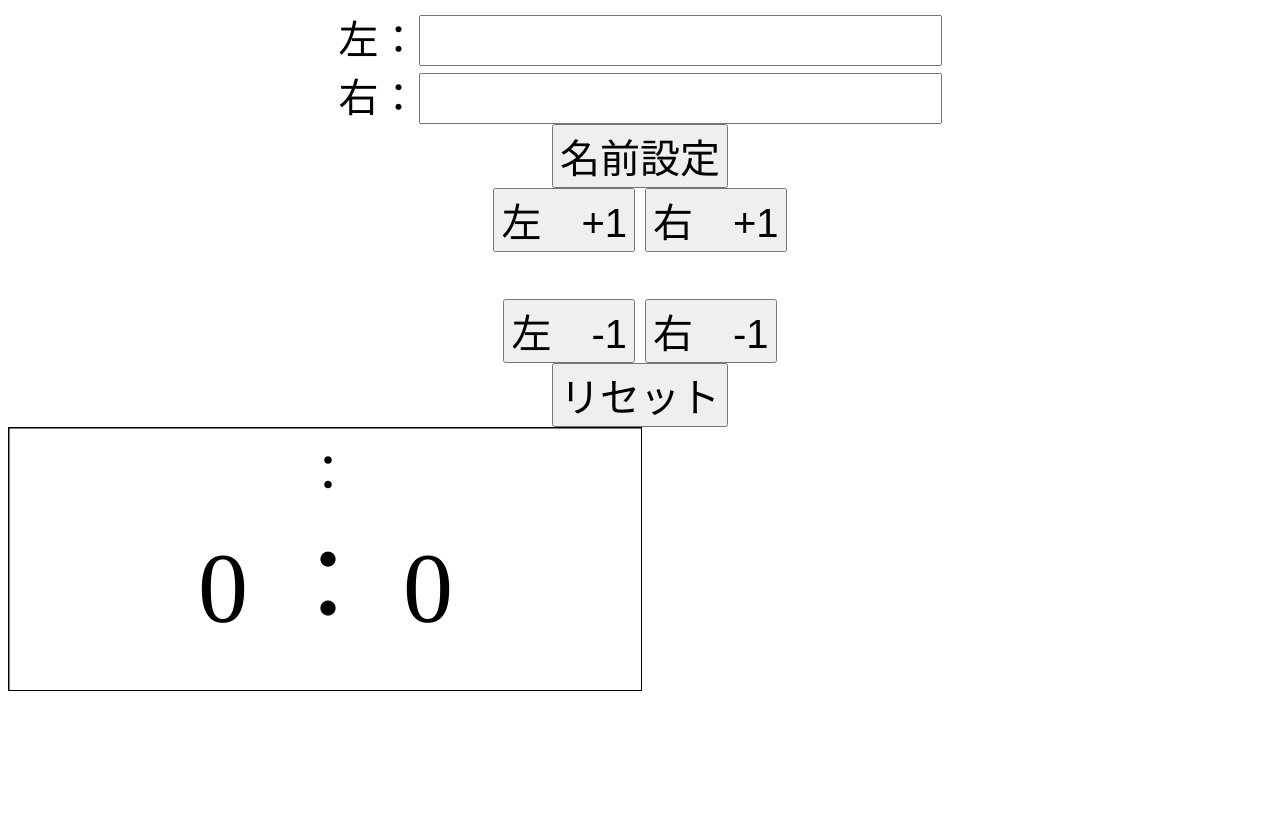
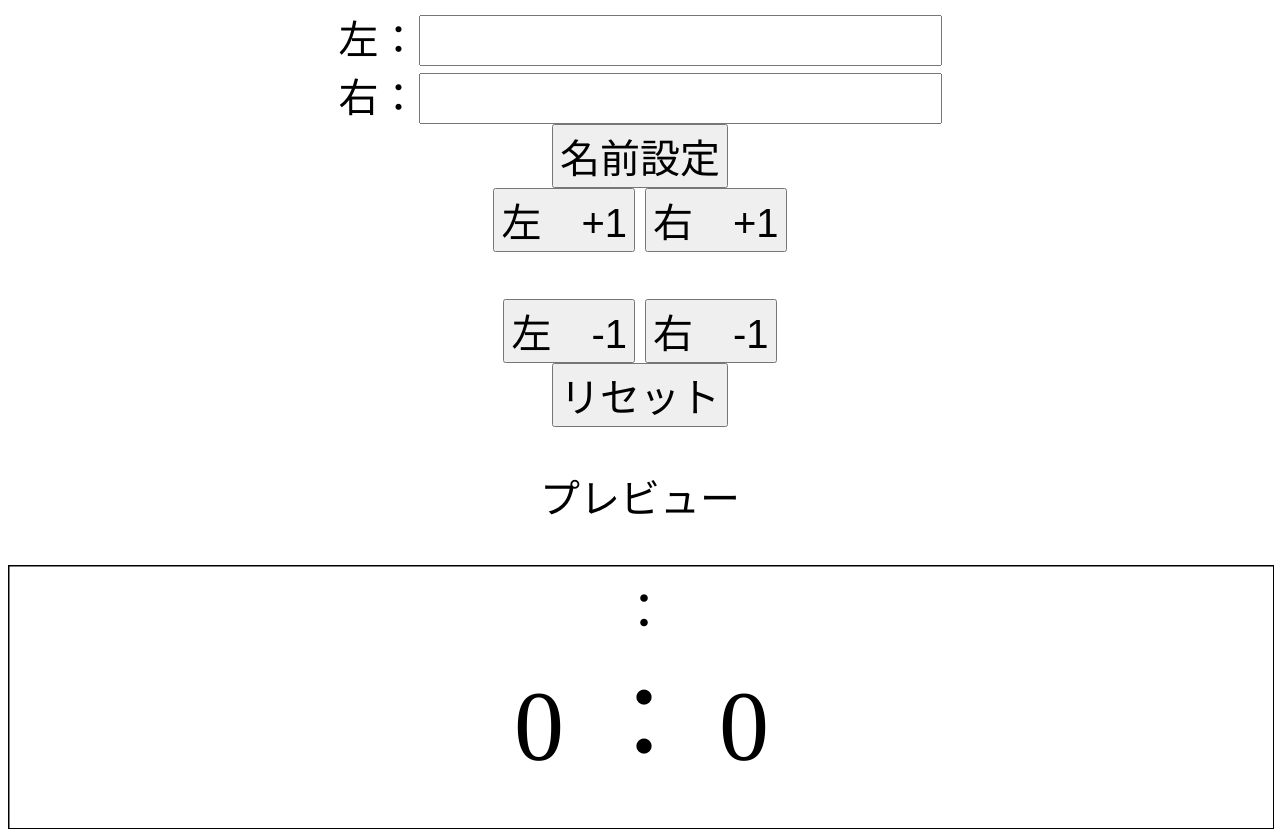
Before and after one commit to 0505Keitan/Scoreboard, a website: page tokuten.html in a window 1280 px wide. Before the commit the page ends 800 px from the top, so only its background shows below. Drawn offline with nearby package versions, Linux system fonts and the light colour scheme; no server answers.

Commit message:
update : ああ

```diff
--- a/index.js
+++ b/index.js
@@ -22,6 +22,7 @@ app.get('/sec/setting', function(req, res){
 
 
 io.on('connection',function(socket){
+
     socket.on('name',function(name){
         io.emit('name', name);
     });
--- a/tokuten.html
+++ b/tokuten.html
@@ -28,7 +28,8 @@
 		<br>
 		<input type="button" id="reset" class="btn" value="リセット" onclick="reset()">
 		<br>
-		<div style="width:50%;overflow:scroll;-webkit-overflow-scrolling:touch;border:solid 1px;">
+		<p>プレビュー</p>
+		<div style="width:100%;overflow:scroll;-webkit-overflow-scrolling:touch;border:solid 1px;">
   <iframe height="550" name="sample" sandbox="allow-scripts" src="/" style="transform:scale(0.5);-moz-transform:scale(0.5);-webkit-transform:scale(0.5);-o-transform:scale(0.5);-ms-transform:scale(0.5);transform-origin:0 0;-moz-transform-origin:0 0;-webkit-transform-origin:0 0;-o-transform-origin:0 0;-ms-transform-origin:0 0;border:solid 1px;margin-bottom:-300px;margin-right:-100%;width:200%;">この部分はインラインフレームを使用しています。
   </iframe>
 </div>
@@ -40,7 +41,7 @@
 		const right = document.getElementById('right');
 
 		var leftCount = 0;
-        var rightCount = 0;
+		var rightCount = 0;
 
 		function setting() {
 			if((leftName.value || rightName.value) === ''){alert('名前を設定してください。');return}else if(leftName.value.length + rightName.value.length >= 13){alert('名前は6文字以下で設定してください。');return;}
```
